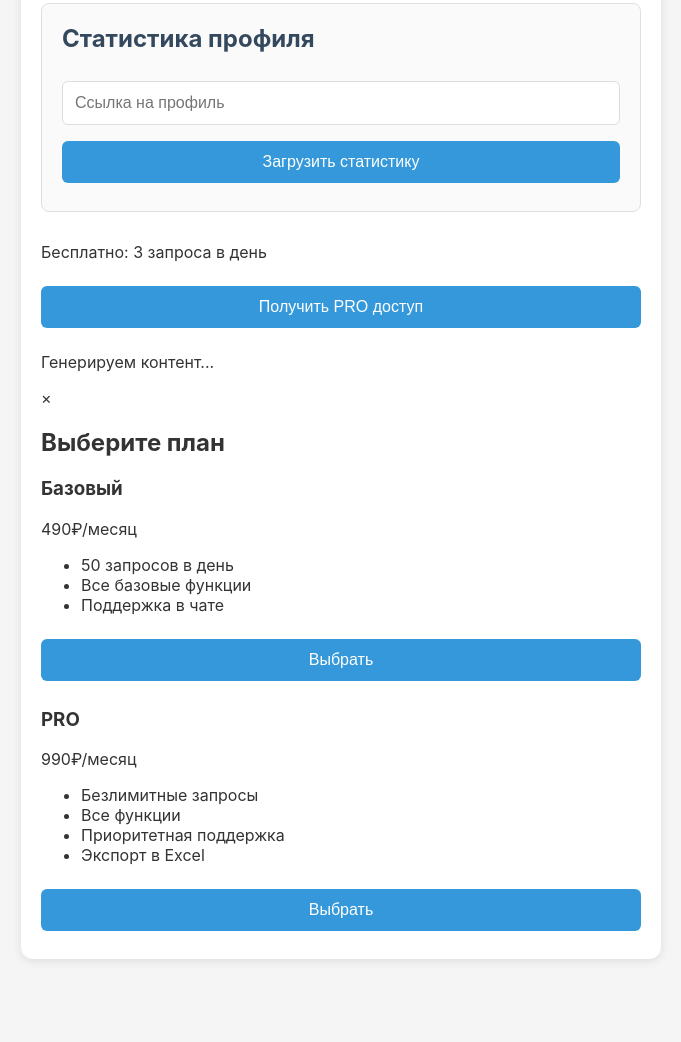
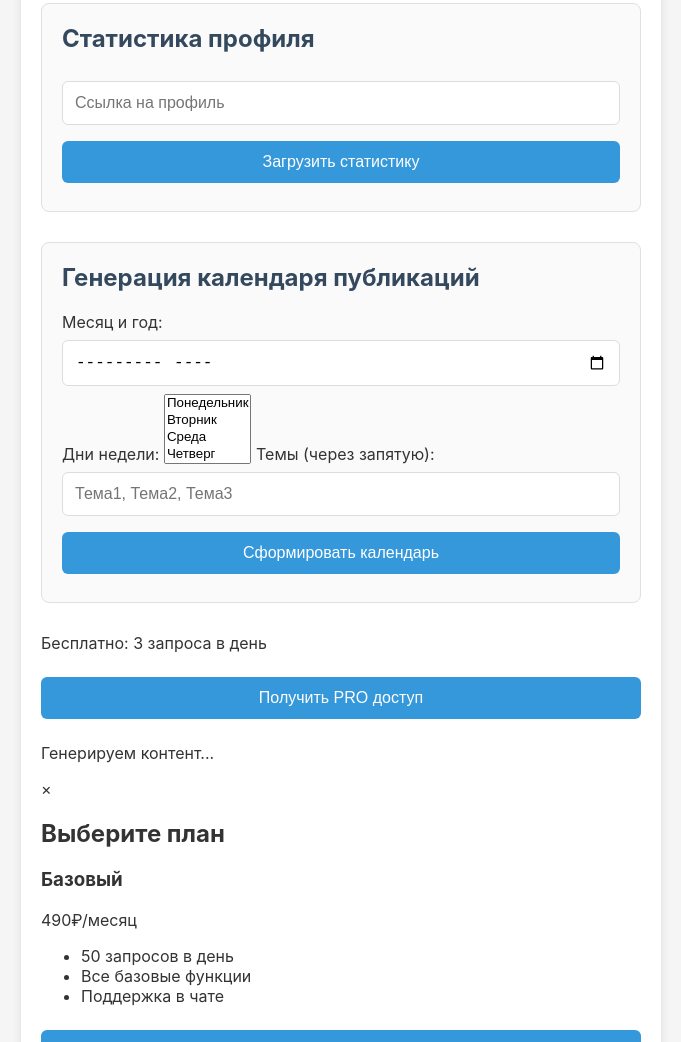
Before and after one commit to Habby77/smm-mini-app, a website: page public/index.html in a window 1280 px wide. Shown: the part 1203-2245 px from the top of the page, without its empty margins (299-980 px from the left). Before the commit the page ends 2182 px from the top, so only its background shows below. Drawn offline with Linux system fonts and the light colour scheme.

Commit message:
Update index.html

```diff
--- a/public/index.html
+++ b/public/index.html
@@ -71,6 +71,29 @@
   <div id="statsResult"></div>
 </div>
 
+<div class="section">
+  <h2>Генерация календаря публикаций</h2>
+  <label>Месяц и год:</label>
+  <input type="month" id="calendarMonth">
+
+  <label>Дни недели:</label>
+  <select id="daysOfWeek" multiple>
+    <option value="1">Понедельник</option>
+    <option value="2">Вторник</option>
+    <option value="3">Среда</option>
+    <option value="4">Четверг</option>
+    <option value="5">Пятница</option>
+    <option value="6">Суббота</option>
+    <option value="0">Воскресенье</option>
+  </select>
+
+  <label>Темы (через запятую):</label>
+  <input id="topicsList" placeholder="Тема1, Тема2, Тема3">
+
+  <button onclick="generateCalendar()">Сформировать календарь</button>
+  <div id="calendarResult"></div>
+</div>
+
 
         <!-- Футер с информацией о подписке -->
         <footer class="app-footer">
```
